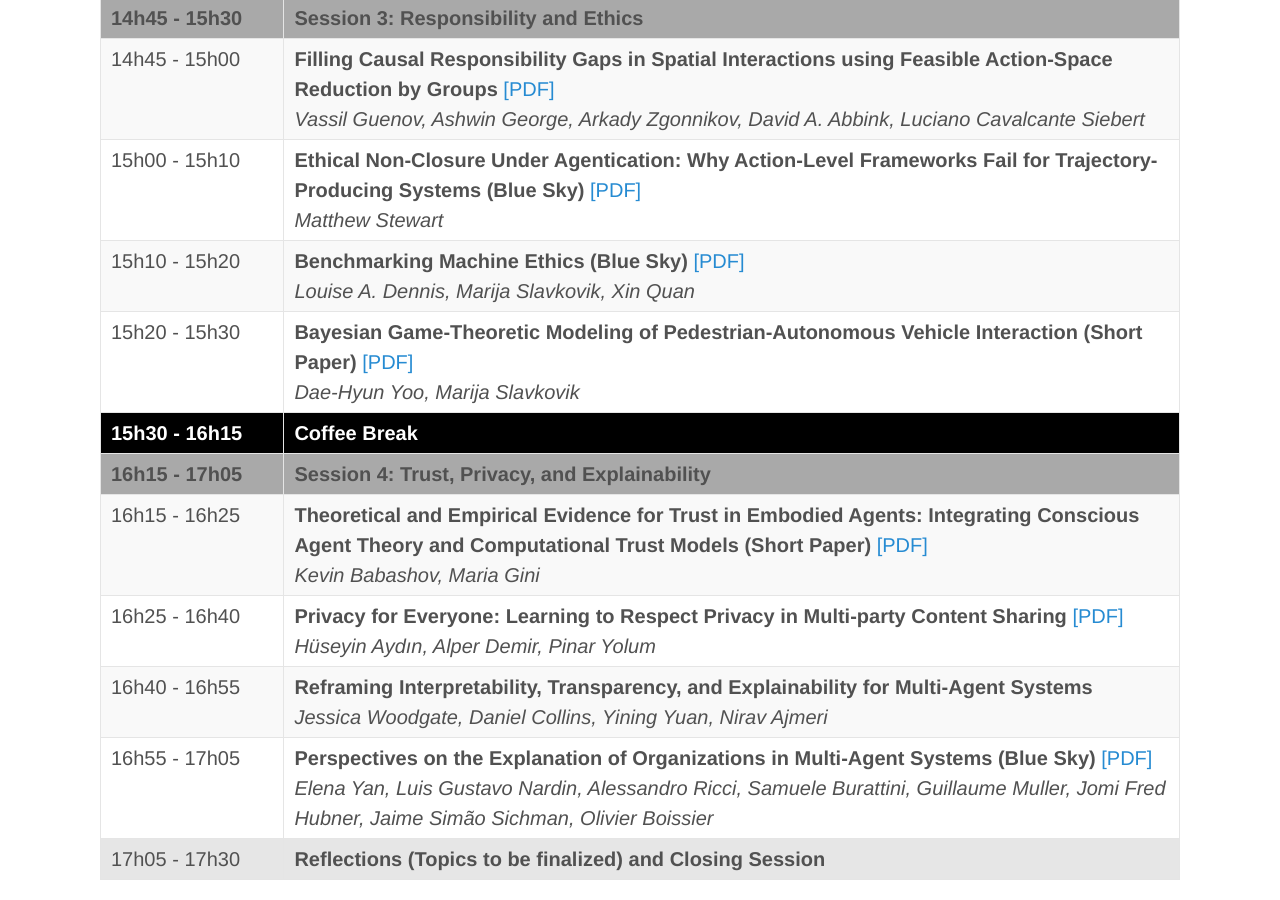
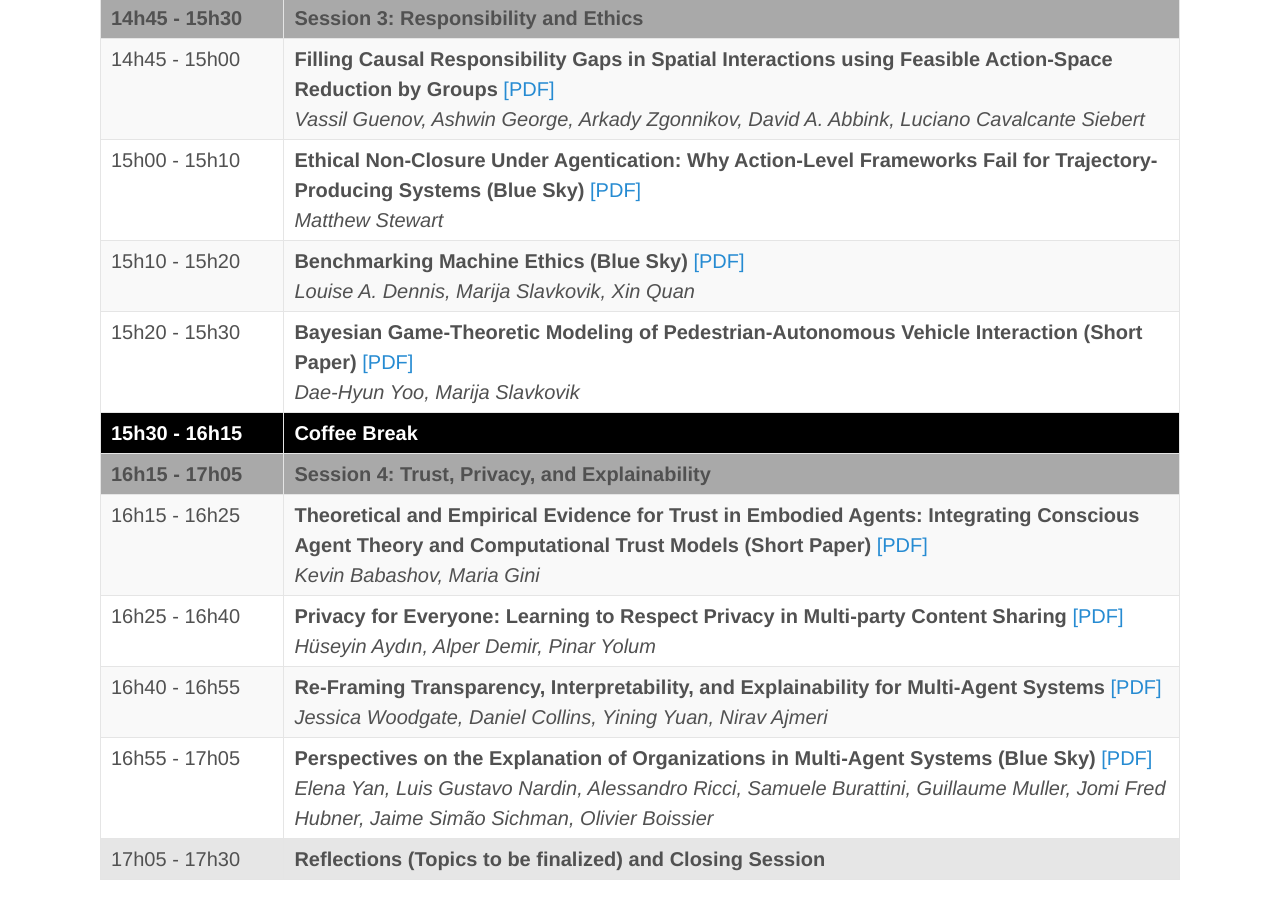
Before and after one commit to coin-workshop/coine-2026-paphos, a Jekyll site: the page built from technical_programme.md, in a window 1280 px wide and 900 px high, scrolled down 1569 px. Built offline with Jekyll 4.4.1, drawn with Linux system fonts in a browser that asks for light colours.

Commit message:
upload paper 7

```diff
--- a/technical_programme.md
+++ b/technical_programme.md
@@ -118,7 +118,7 @@ title: COINE
     </tr>
     <tr>
       <td align="left" valign="top">16h40 - 16h55</td>
-      <td align="left" valign="top"><b>Reframing Interpretability, Transparency, and Explainability for Multi-Agent Systems</b><br/><i>Jessica Woodgate, Daniel Collins, Yining Yuan, Nirav Ajmeri</i></td>
+      <td align="left" valign="top"><b>Re-Framing Transparency, Interpretability, and Explainability for Multi-Agent Systems</b><a href="./papers/paper_7.pdf"> [PDF]</a><br/><i>Jessica Woodgate, Daniel Collins, Yining Yuan, Nirav Ajmeri</i></td>
     </tr>
     <tr>
       <td align="left" valign="top">16h55 - 17h05</td>
```
Also changed, not shown: accepted_for_presentation.md (+1 -1 lines), 1 other file.
